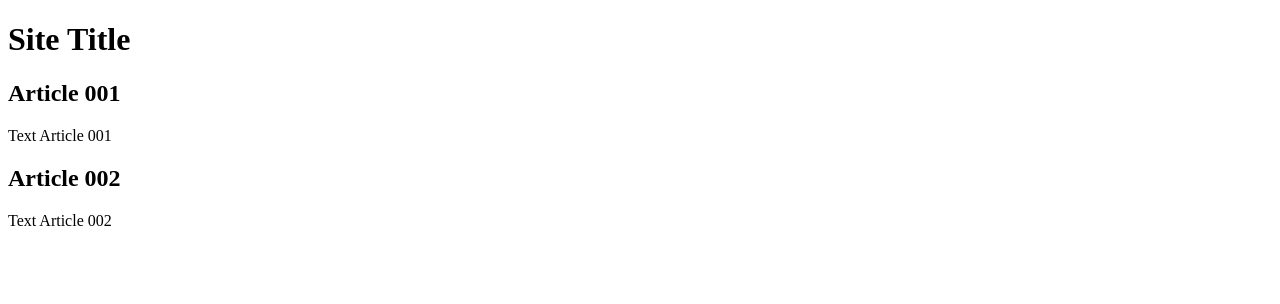
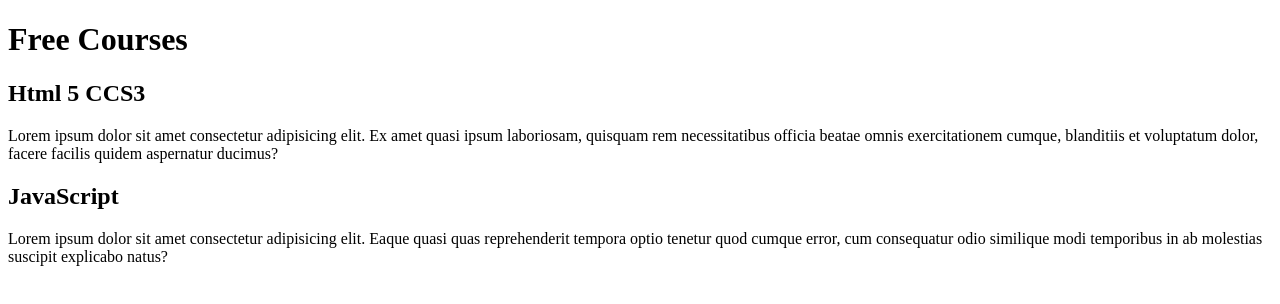
Before and after one commit to psjuliano/project-site, a plain HTML site: page index.html in a window 1280 px wide. Drawn offline with Linux system fonts and the light colour scheme.

Commit message:
added content
added content

```diff
--- a/index.html
+++ b/index.html
@@ -9,15 +9,15 @@
 <body>
    <main>
      <header>
-        <h1>Site Title</h1>
+        <h1>Free Courses</h1>
      </header>
      <article>
-        <h2>Article 001</h2>
-        <p>Text Article 001</p>
+        <h2>Html 5 CCS3</h2>
+        <p>Lorem ipsum dolor sit amet consectetur adipisicing elit. Ex amet quasi ipsum laboriosam, quisquam rem necessitatibus officia beatae omnis exercitationem cumque, blanditiis et voluptatum dolor, facere facilis quidem aspernatur ducimus?</p>
      </article>
      <article>
-        <h2>Article 002</h2>
-        <p>Text Article 002</p>
+        <h2>JavaScript</h2>
+        <p>Lorem ipsum dolor sit amet consectetur adipisicing elit. Eaque quasi quas reprehenderit tempora optio tenetur quod cumque error, cum consequatur odio similique modi temporibus in ab molestias suscipit explicabo natus?</p>
      </article>
    </main>
 </body>
```
